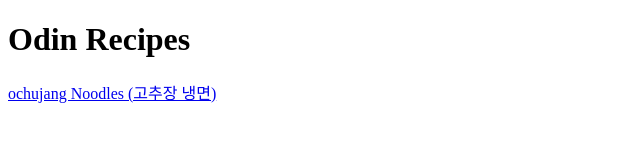
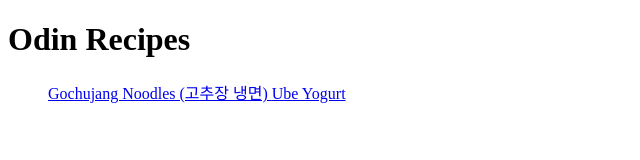
Before and after one commit to NoahBae/odin_recipes, a plain HTML site: page index.html in a window 1280 px wide. Shown: the whole page, without its empty margins (0-640 px from the left). Drawn offline with Linux system fonts and the light colour scheme.

Commit message:
finish index.html list - renamed ube image - touched ubeYogurt.html

```diff
--- a/index.html
+++ b/index.html
@@ -6,6 +6,9 @@
     </head>
     <body>
         <h1> Odin Recipes </h1>
-        <a href = "./recipes/gochujangNoodles.html"> ochujang Noodles (고추장 냉면) </a>
+        <ul>
+            <a href = "./recipes/gochujangNoodles.html"> Gochujang Noodles (고추장 냉면) </a>
+            <a href = "./recipes/ubeYogurt.html"> Ube Yogurt </a>
+        </ul>
     </body>
 </html>
```
Also changed, not shown: recipes/ubeYogurt.html (+10 -0 lines), images/ubeYogurt.jpg (added).
